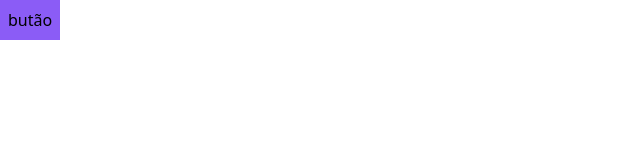
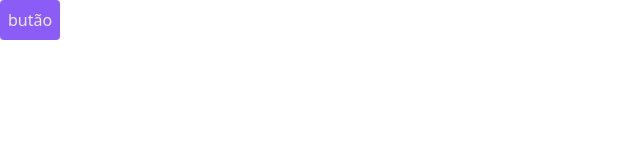
Before and after one commit to LucasRochaFernandes/NLW_return_2022, a React (Vite) app: page / in a window 1280 px wide. Shown: the top 160 px of the page, without its empty margins (0-640 px from the left). Built offline with nearby package versions, Linux system fonts and the light colour scheme.

Commit message:
css in className

```diff
--- a/src/App.tsx
+++ b/src/App.tsx
@@ -2,7 +2,7 @@ import { useState } from "react";
 
 
 function App() {
-  return <button className="bg-violet-500 p-2">butão</button>;
+  return <button className="buttonExample">butão</button>;
 }
 
 export default App;
--- a/src/global.css
+++ b/src/global.css
@@ -1,3 +1,8 @@
 @tailwind base;
 @tailwind components;
 @tailwind utilities;
+
+
+.buttonExample{
+    @apply bg-violet-500 p-2 rounded text-violet-100 transition-colors hover:bg-violet-700;
+}
```
